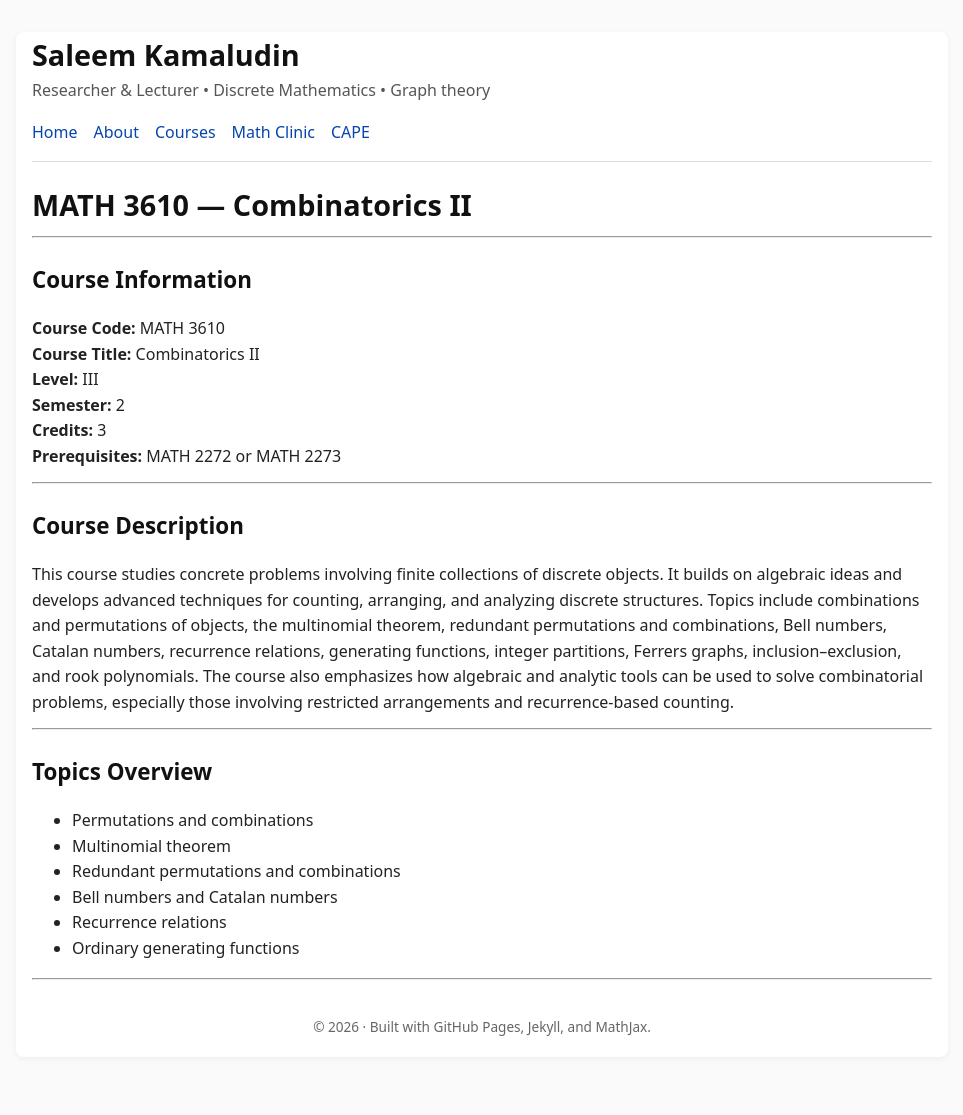
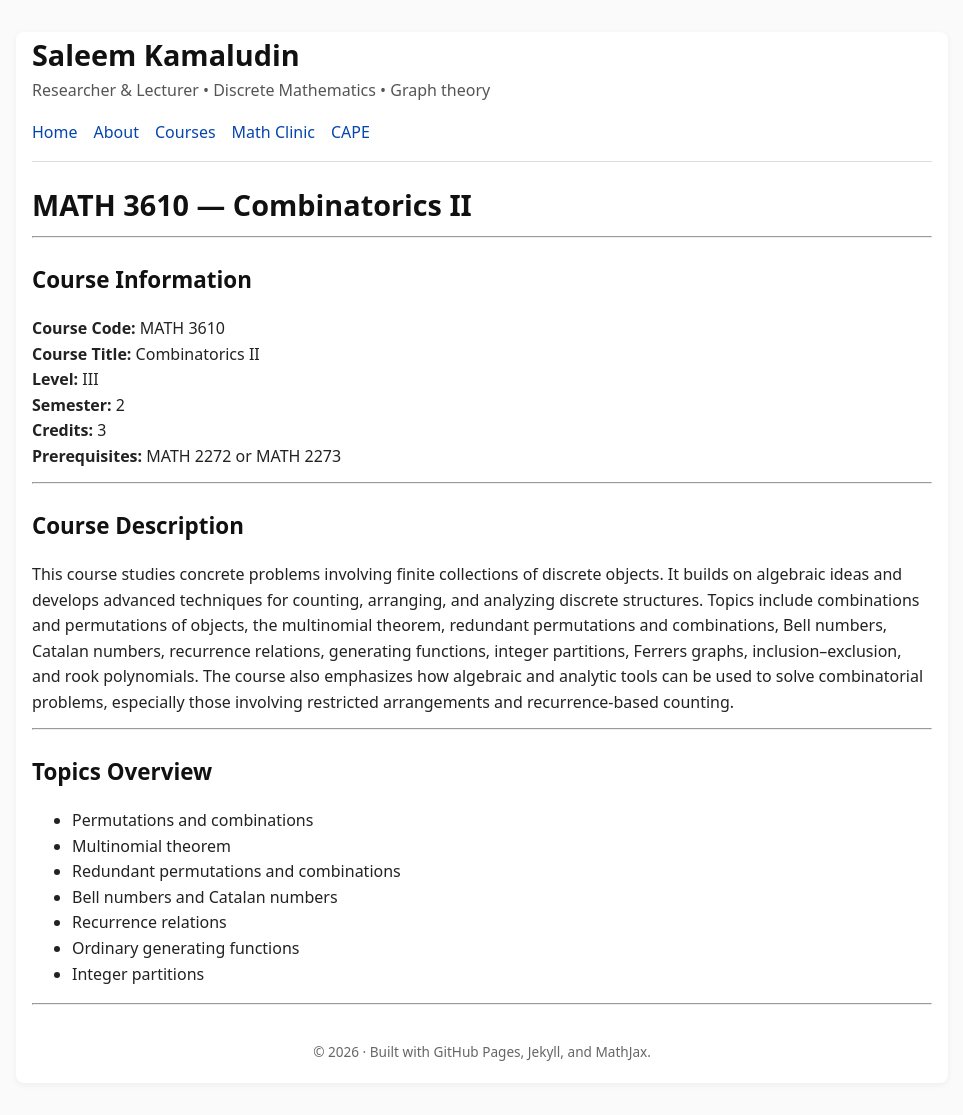
Before and after one commit to SaleemKamaludin/SaleemKamaludin.github.io, a Jekyll site: the page built from courses/combinatorics-ii/index.md, in a window 1280 px wide. Shown: the whole page, without its empty margins (158-1121 px from the left). Built offline with Jekyll 4.4.1, drawn with Linux system fonts in a browser that asks for light colours; before the commit the page ends 1089 px from its top, so only the background shows below that.

Commit message:
Update index.md

```diff
--- a/courses/combinatorics-ii/index.md
+++ b/courses/combinatorics-ii/index.md
@@ -34,3 +34,4 @@ The course also emphasizes how algebraic and analytic tools can be used to solve
 - Bell numbers and Catalan numbers
 - Recurrence relations
 - Ordinary generating functions
+- Integer partitions
```
